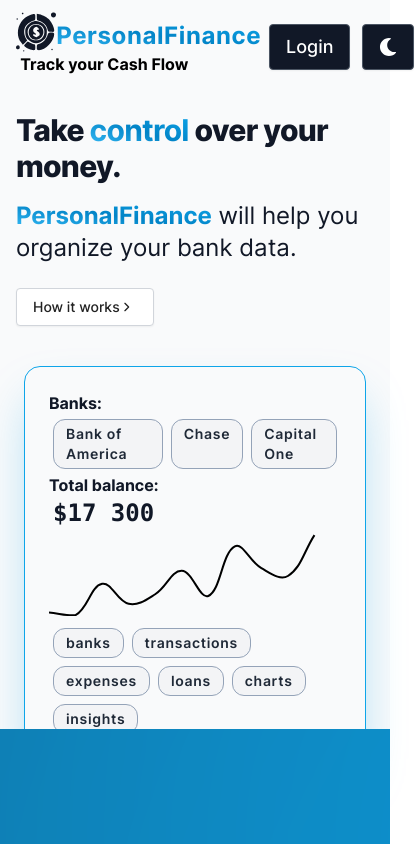
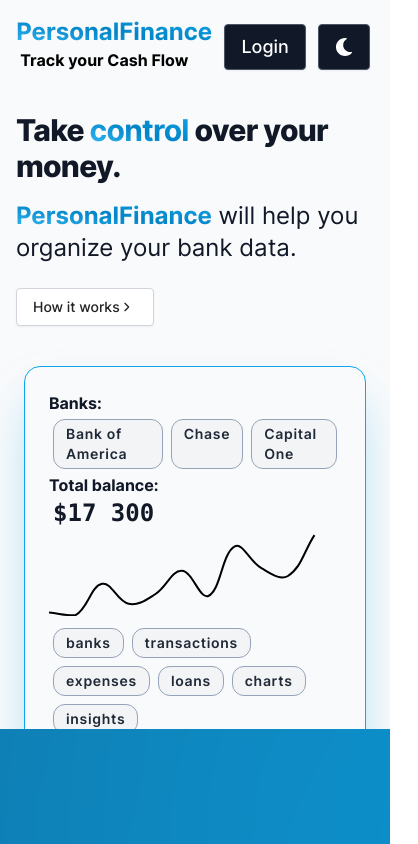
Before and after one commit to kalinchenko23/personal_finance_tracker, a Next.js app in the folder client/: page / in a window 390 px wide. Shown: the top 844 px of the page, 418 px wide, since content can reach past the window. Built offline with nearby package versions, Linux system fonts and the light colour scheme.

Commit message:
fix: Mobile layout

```diff
--- a/client/src/components/Chip.tsx
+++ b/client/src/components/Chip.tsx
@@ -7,7 +7,7 @@
     font-semibold tracking-wider
     transition duration-150 ease-out hover:ease-in
     hover:bg-gradient-to-tr from-primary-400 via-primary-600 to-primary-500 hover:border-transparent
-    hover:text-white cursor-pointer'>{text}</div>
+    hover:text-white cursor-pointer inline-block'>{text}</div>
   )
 }
 
--- a/client/src/components/Logo.tsx
+++ b/client/src/components/Logo.tsx
@@ -10,7 +10,7 @@
     <svg
       viewBox="74.26 77.635 55.132 54"
       className={clsx(
-        'mt-1',color, 'w-[40px] h-[40px] md:w-[45px] md:h-[45px]'
+        'mt-1',color, ' hidden sm:block w-[35px] h-[35px] md:w-[45px] md:h-[45px]'
       )}>
       <path d="M82.504 78.535c-.4.5-.2 1.2.3 1.5.5.4 1.2.2 1.5-.3.4-.5.2-1.2-.3-1.5-.5-.4-1.2-.2-1.5.3zM123.004 79.035c-1.6 2 .3 5.6 2.9 5.6s4.5-3.6 2.9-5.6c-.6-.8-1.9-1.4-2.9-1.4s-2.3.6-2.9 1.4zM93.904 81.135c-15.5 4.8-22.3 25.8-12.5 38.1l2.3 2.9 3-2.8 3-2.9-2.1-3.6c-2.8-4.7-2.8-11.7.1-16.3 2.1-3.5 8.6-7.9 11.6-7.9 1.2 0 1.6-1 1.6-4.5 0-5-.2-5.1-7-3zM102.904 84.035c0 3.6.4 4.6 1.7 4.6.9 0 3.5 1.1 5.8 2.5 4 2.3 6.8 6.4 7.7 11 .2 1.6 1.2 2.1 4.6 2.3 4 .3 4.2.2 4.2-2.5 0-3.6-2.9-9.9-6.4-14-2.8-3.3-9-6.7-14.3-7.8l-3.3-.7v4.6zM74.904 86.635c0 .5.5 1 1 1 .6 0 1-.5 1-1 0-.6-.4-1-1-1-.5 0-1 .4-1 1z" />
       <path d="M94.904 91.535c-1.9 1-4.6 3.3-5.8 5.2-2 2.8-2.3 4.4-2 9.2.4 4.9.9 6.2 3.8 9.2 6.5 6.7 15.5 6.7 22 0 2.9-3 3.4-4.3 3.8-9.2.3-4.8 0-6.4-2-9.2-2.8-4.2-8.1-7.1-12.8-7.1-1.9 0-5.1.8-7 1.9zm12.9 3.6c4.2 2.1 6.6 7.8 5.2 12.5-1.7 5.7-5.3 8.5-11.1 8.5s-9.4-2.8-11.1-8.5c-2.9-9.5 7.8-17.3 17-12.5z" />
@@ -33,7 +33,7 @@
       <div className="flex align-baseline justify-start ">
         <SvgComponent color={svgColor}/>
         <Accent
-          className="text-2xl p-0 mt-3 sm:text-3xl tracking-wide"
+          className="text-2xl p-0 mt-2 sm:mt-3 sm:text-3xl md:tracking-wide"
         >
           PersonalFinance
         </Accent>
```
